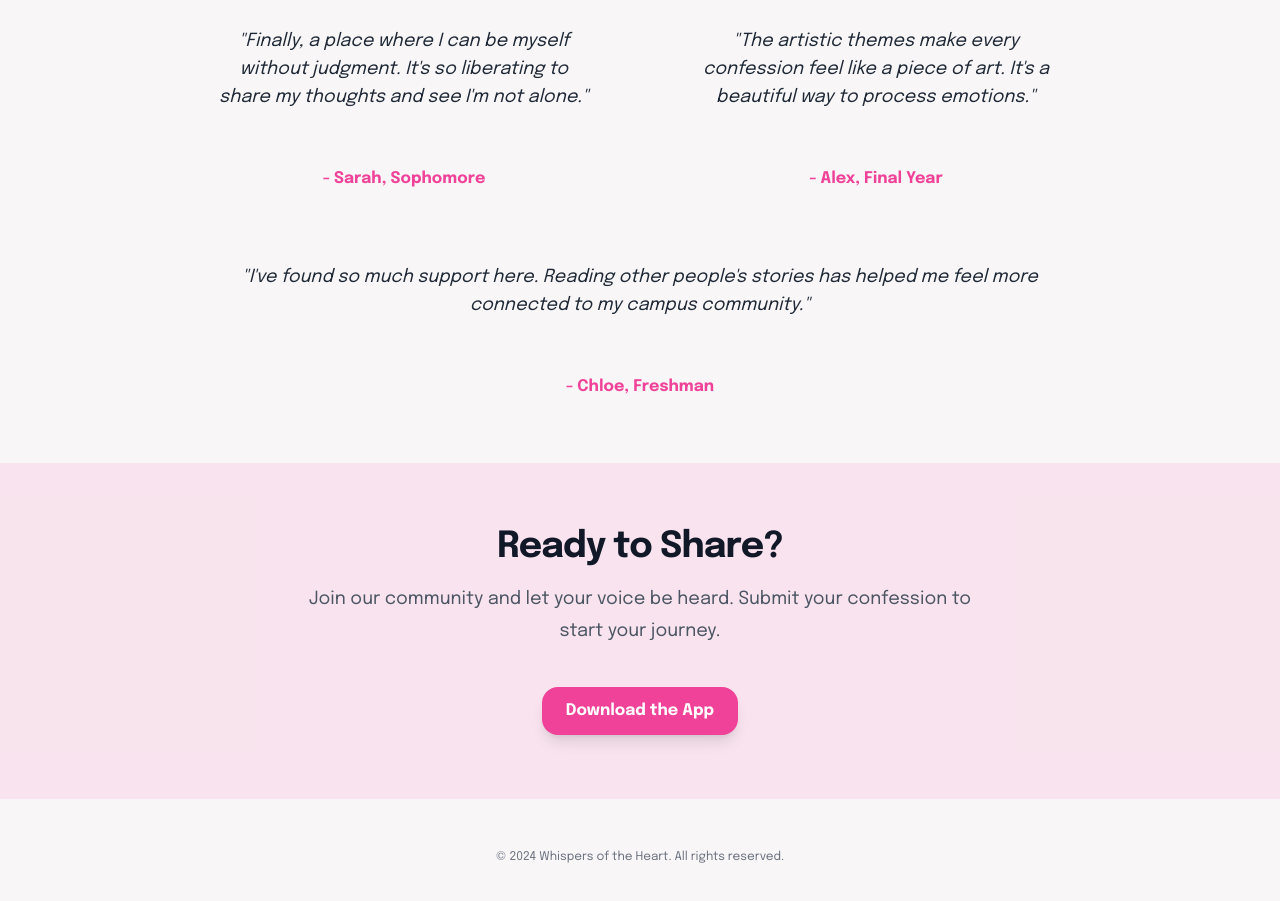
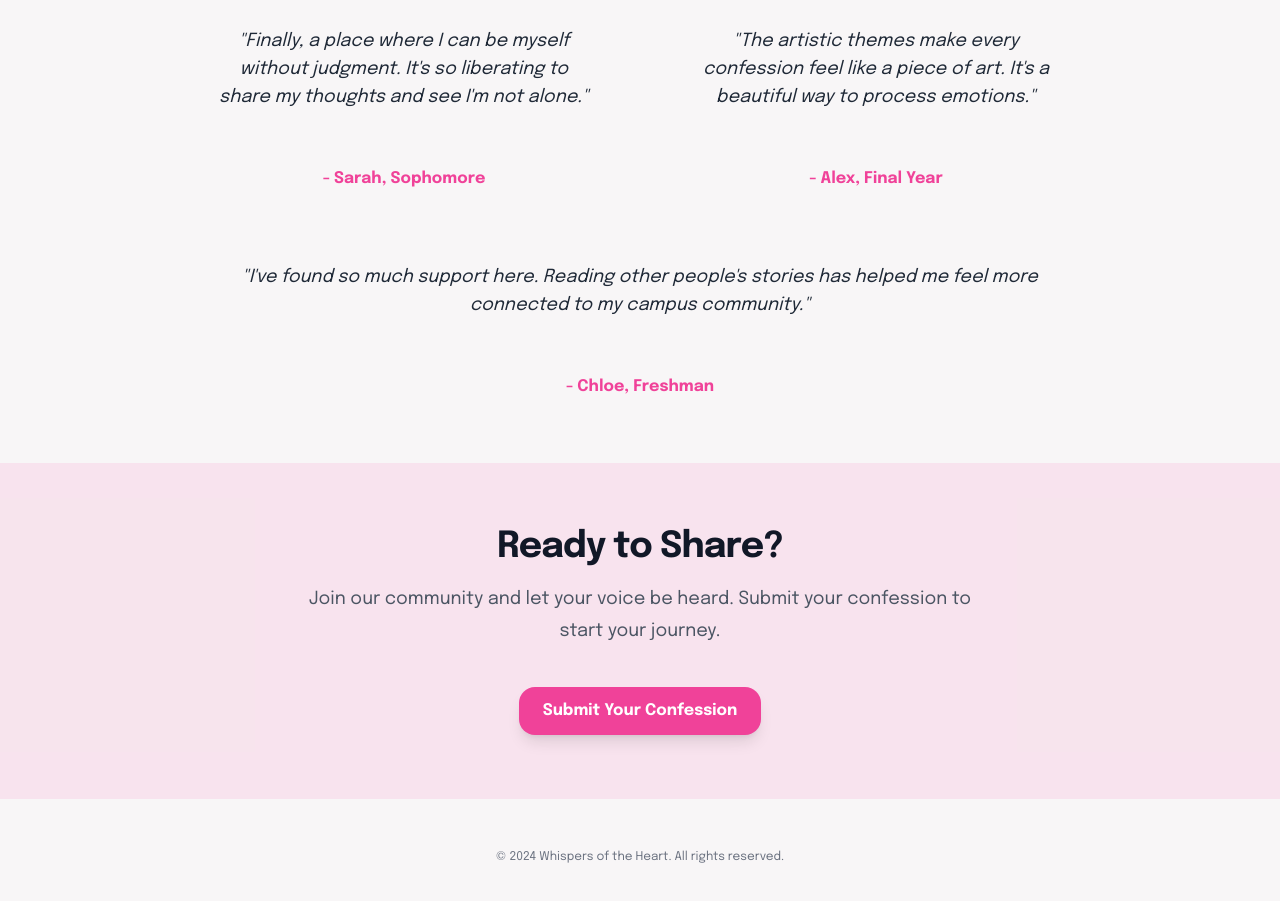
Before and after one commit to Thakur13055/Whispers, a plain HTML site: page index.html in a window 1280 px wide. Shown: the part 1535-2436 px from the top of the page. Drawn offline with nearby package versions, Linux system fonts and the light colour scheme.

Commit message:
Change button text from 'Download the App' to 'Submit Your Confession'

```diff
--- a/index.html
+++ b/index.html
@@ -157,7 +157,7 @@
 <p class="mt-4 text-lg leading-8 text-gray-600 dark:text-gray-300">Join our community and let your voice be heard. Submit your confession to start your journey.</p>
 <div class="mt-10 flex items-center justify-center">
 <a class="flex min-w-[84px] cursor-pointer items-center justify-center rounded-lg h-12 px-6 bg-primary text-white text-base font-bold shadow-lg transition-transform duration-300 hover:scale-105 glow" href="#">
-<span class="truncate">Download the App</span>
+<span class="truncate">Submit Your Confession</span>
 </a>
 </div>
 </div>
```
